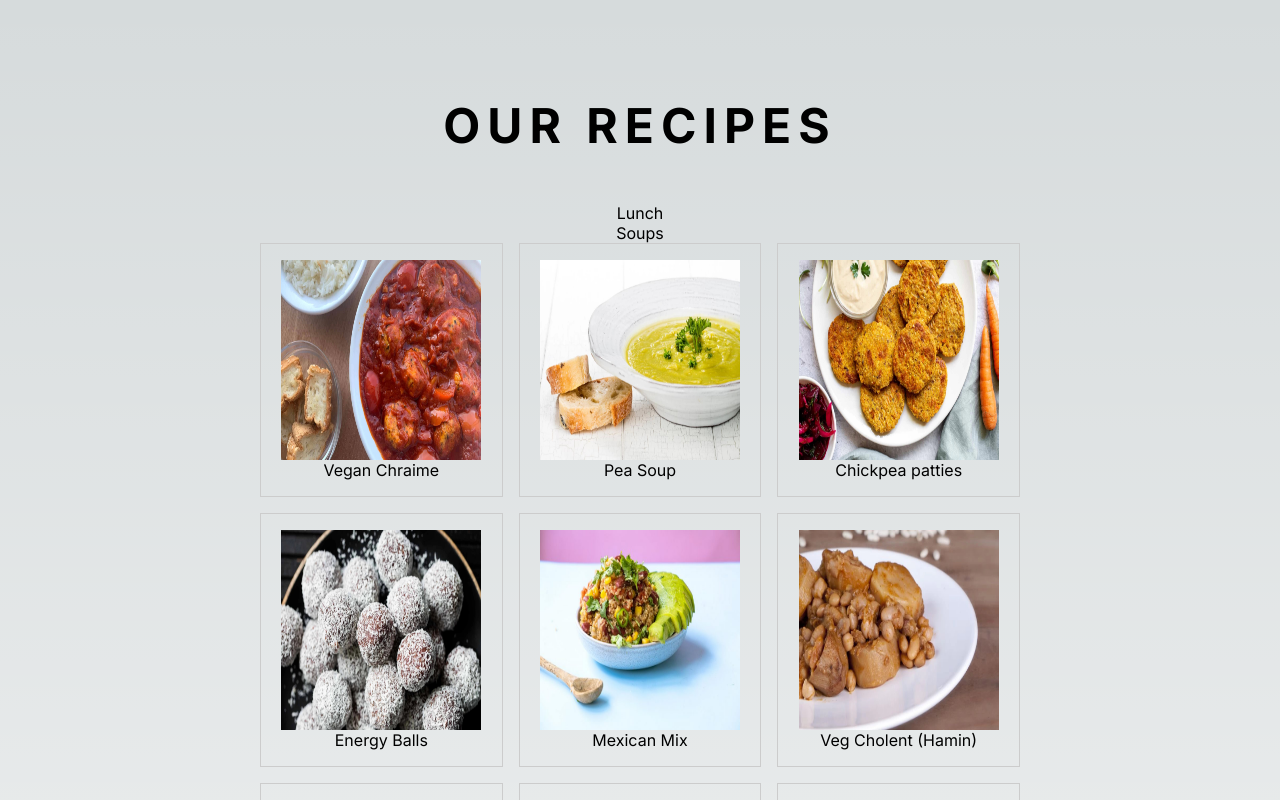
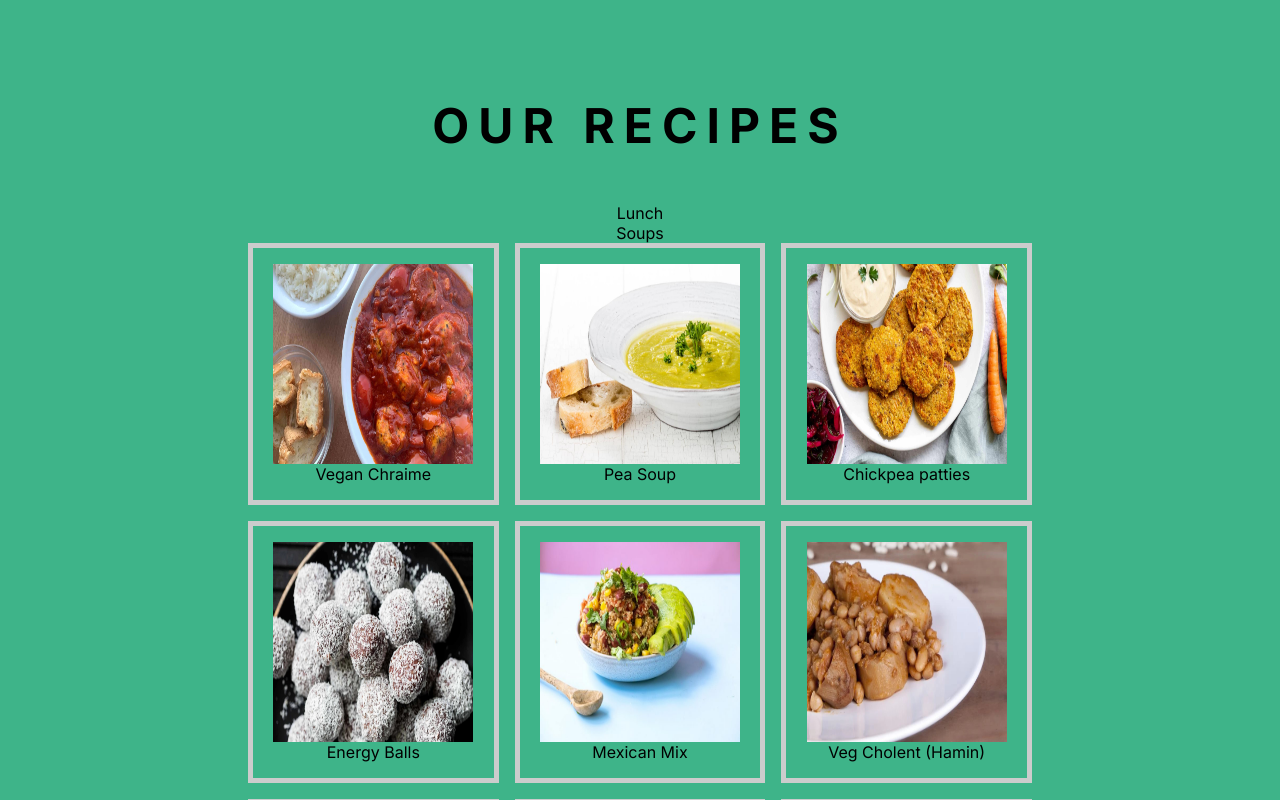
Before and after one commit to PeryShahar/recipes, a Next.js app: page / in a window 1280 px wide. Shown: the top 800 px of the page. Built offline with nearby package versions, Linux system fonts and the light colour scheme.

Commit message:
style: border item & background color

```diff
--- a/app/globals.css
+++ b/app/globals.css
@@ -87,12 +87,7 @@ body {
 
 body {
   color: rgb(var(--foreground-rgb));
-  background: linear-gradient(
-      to bottom,
-      transparent,
-      rgb(var(--background-end-rgb))
-    )
-    rgb(var(--background-start-rgb));
+  background-color: #3EB489
 }
 
 a {
--- a/app/page.module.css
+++ b/app/page.module.css
@@ -1,3 +1,5 @@
+
+
 .main {
   display: flex;
   flex-direction: column;
@@ -9,7 +11,7 @@
 
 .title {
   font-size: 3rem;
-  letter-spacing: 7px;
+  letter-spacing: 9px;
   padding-bottom: 3rem;
 }
 
@@ -24,7 +26,7 @@
   flex-direction: column;
   align-items: center;
   text-align: center;
-  border: 1px solid #ccc;
+  border: 5px solid #ccc;
   padding: 16px;
 }
 
```
